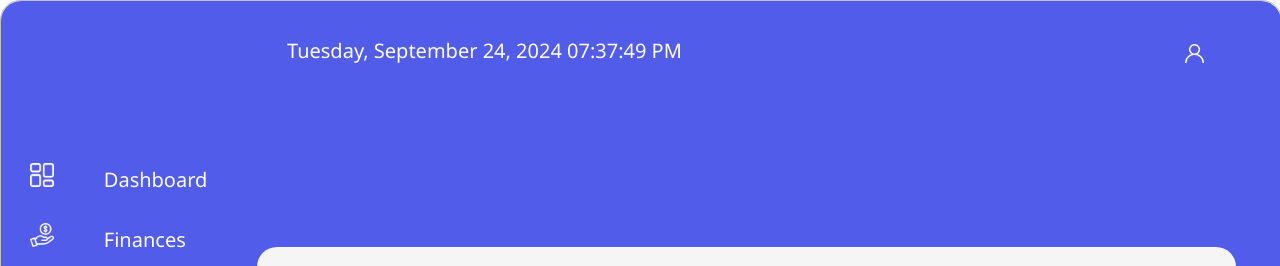
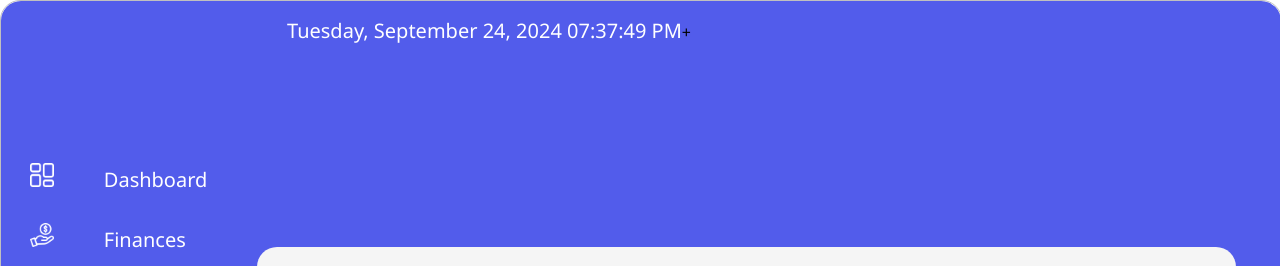
Before and after one commit to SH-Codes/admin_dashboard, a plain HTML site: page view-members.html in a window 1280 px wide. Shown: the top 266 px of the page. Drawn offline with Linux system fonts and the light colour scheme.

```diff
--- a/view-members.html
+++ b/view-members.html
@@ -10,7 +10,7 @@
 <body>
     <div class="topbar">
         <div>
-            <h3 class="date-time-display"></h3>
+            <span class="date-time-display"></span>+
             <a class="logged-user" href="#"><img alt="user icon" src="./resources/user.png"/></a>
         </div>
     </div>
```
Also changed, not shown: dependents.html (+1 -1 lines), spouses.html (+1 -1 lines).
